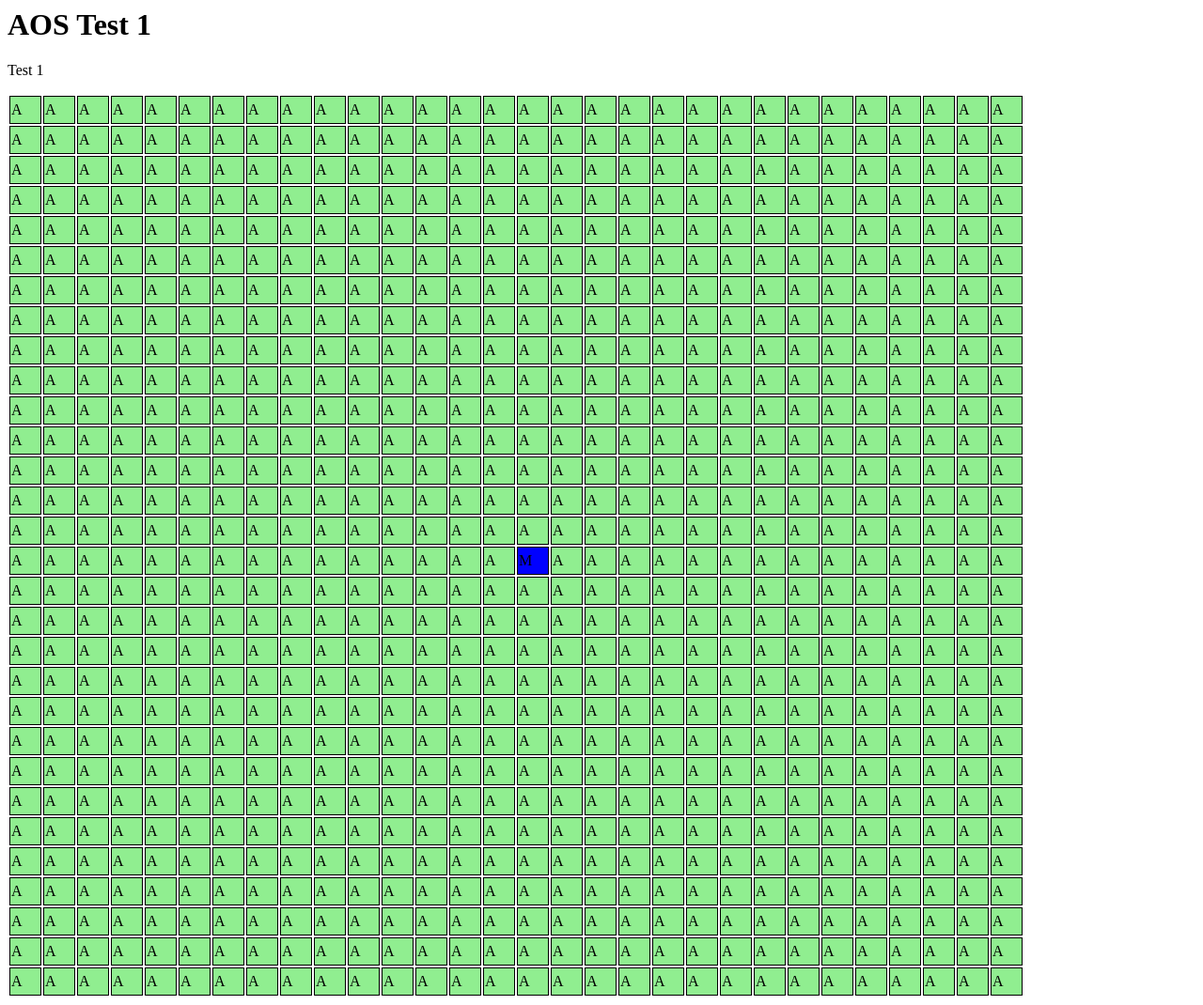
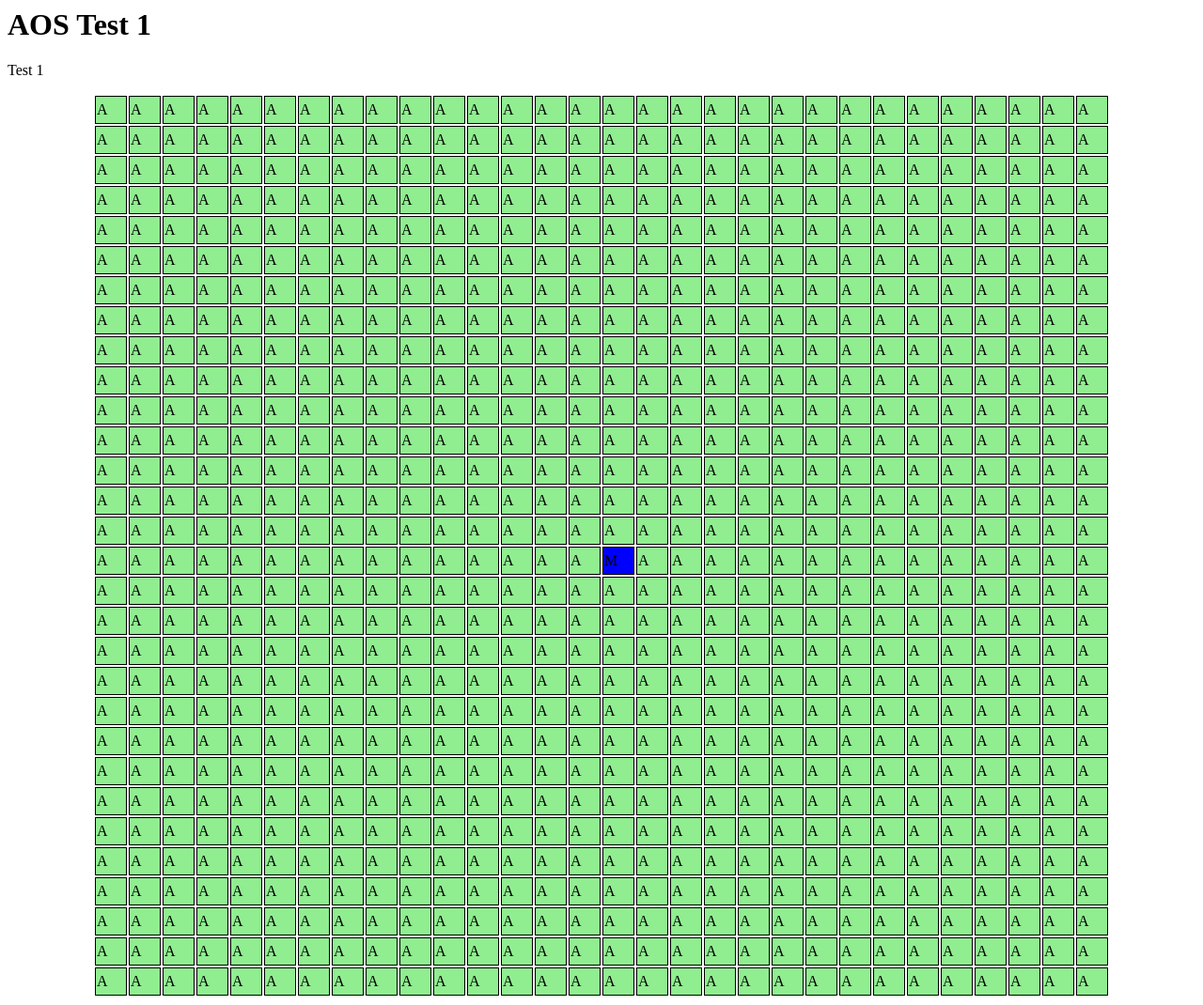
Before and after one commit to Gianeh/Web_app_testing, a PHP site: page / in a window 1280 px wide. Shown: the whole page at 94% size. Run offline with PHP 8.4, Linux system fonts and the light colour scheme.

Commit message:
margin auto

```diff
--- a/index.php
+++ b/index.php
@@ -29,7 +29,7 @@
     <h1>AOS Test 1</h1>
     <p>Test 1</p>
 
-    <table id="Village">
+    <table id="Village" style="margin:auto">
         <!--A 30 x 30 table-->
         <?php
         for ($i = 0; $i < 30; $i++) {
```
